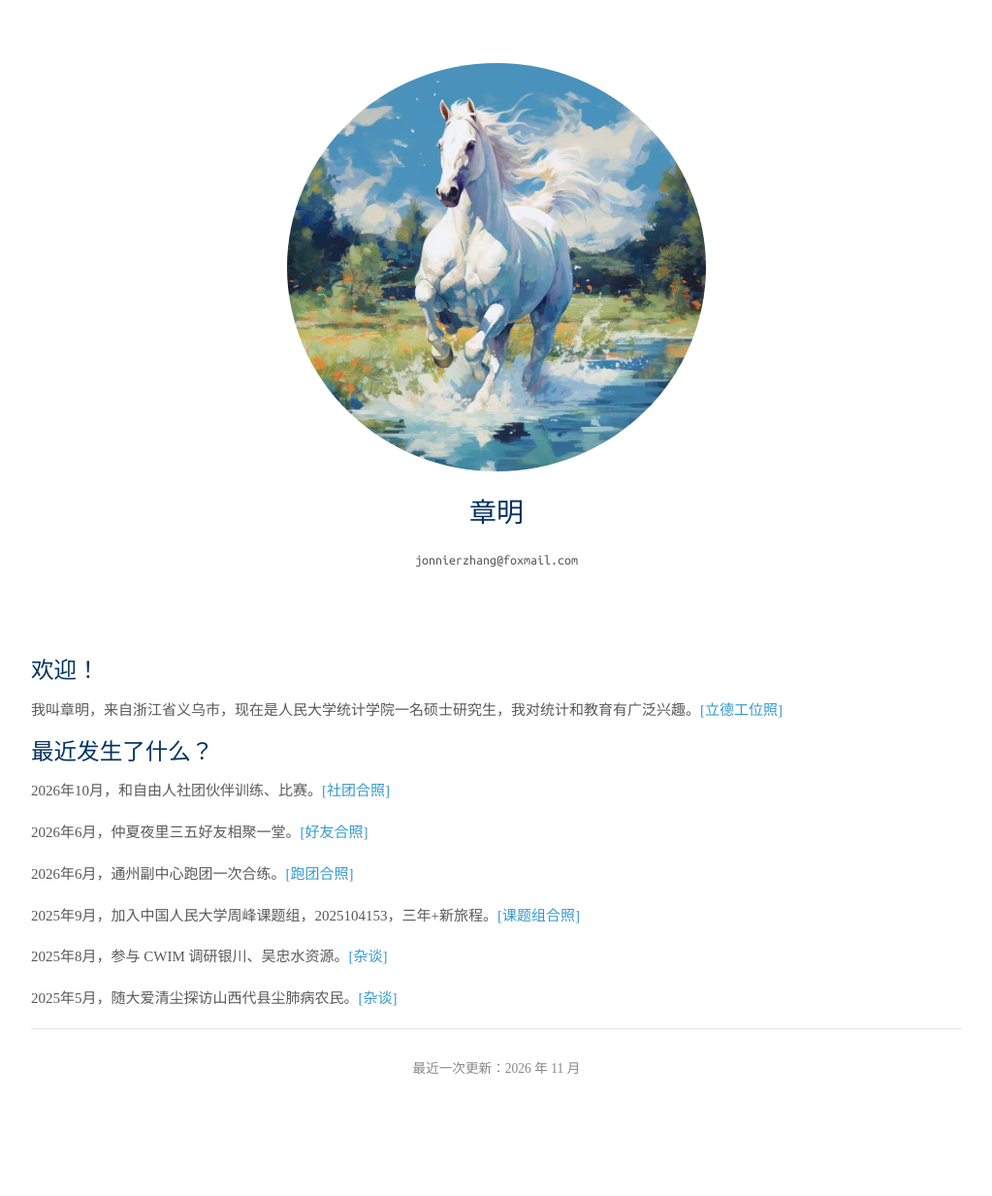
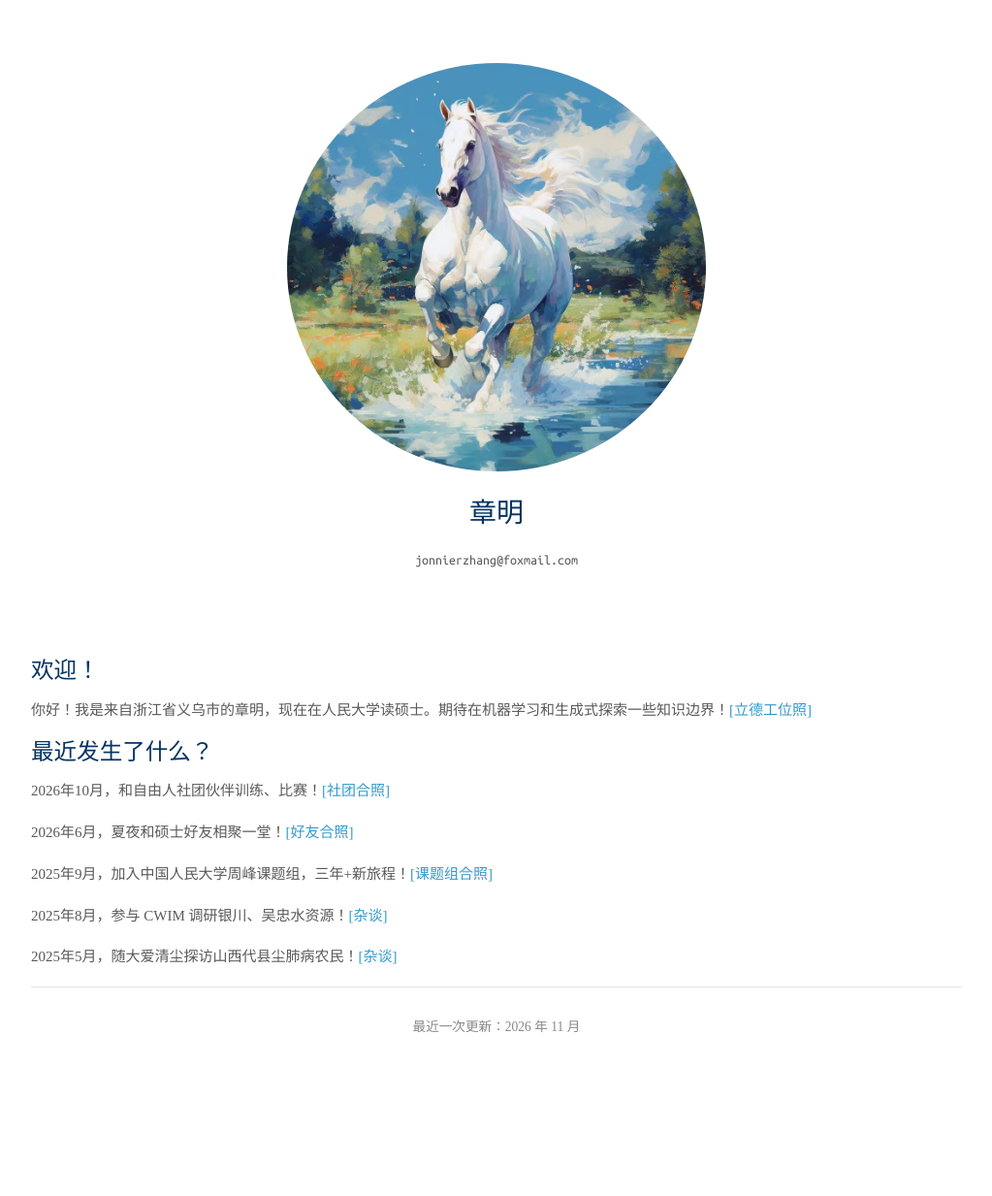
Before and after one commit to zhangming4153/me, a Jekyll site: the page built from cn/index.md, in a window 1280 px wide. Shown: the whole page at 97% size, without its empty margins (128-1151 px from the left). Built offline with Jekyll 4.4.1, drawn with Linux system fonts in a browser that asks for light colours; a style sheet for code colours, icons or effects is not loaded; after the commit the page ends 1190 px from its top, so only the background shows below that.

Commit message:
Revise the language style

```diff
--- a/cn/index.md
+++ b/cn/index.md
@@ -5,23 +5,21 @@ permalink: /cn/
 ---
 ## 欢迎！
 
-我叫章明，来自浙江省义乌市，现在是人民大学统计学院一名硕士研究生，我对统计和教育有广泛兴趣。[[立德工位照]](/assets/me_1123.jpg)
+你好！我是来自浙江省义乌市的章明，现在在人民大学读硕士。期待在机器学习和生成式探索一些知识边界！[[立德工位照]](/assets/me_1123.jpg)
 
 
 
 ## 最近发生了什么？
 
-2026年10月，和自由人社团伙伴训练、比赛。[[社团合照]](/assets/freeman_1028.png)
+2026年10月，和自由人社团伙伴训练、比赛！[[社团合照]](/assets/freeman_1028.png)
 
-2026年6月，仲夏夜里三五好友相聚一堂。[[好友合照]](/assets/party_0621.jpg)
+2026年6月，夏夜和硕士好友相聚一堂！[[好友合照]](/assets/party_0621.jpg)
 
-2026年6月，通州副中心跑团一次合练。[[跑团合照]](/assets/tongzhou_0606.png)
+2025年9月，加入中国人民大学周峰课题组，三年+新旅程！[[课题组合照]](/assets/people_0912.jpg)
 
-2025年9月，加入中国人民大学周峰课题组，2025104153，三年+新旅程。[[课题组合照]](/assets/people_0912.jpg)
+2025年8月，参与 CWIM 调研银川、吴忠水资源！[[杂谈]](/assets/Ningxia.pdf)
 
-2025年8月，参与 CWIM 调研银川、吴忠水资源。[[杂谈]](/assets/Ningxia.pdf)
-
-2025年5月，随大爱清尘探访山西代县尘肺病农民。[[杂谈]](/assets/Shanxi.pdf)
+2025年5月，随大爱清尘探访山西代县尘肺病农民！[[杂谈]](/assets/Shanxi.pdf)
 
 ---
 
```
Also changed, not shown: assets/friends_party.jpg (deleted), 2 other files.
